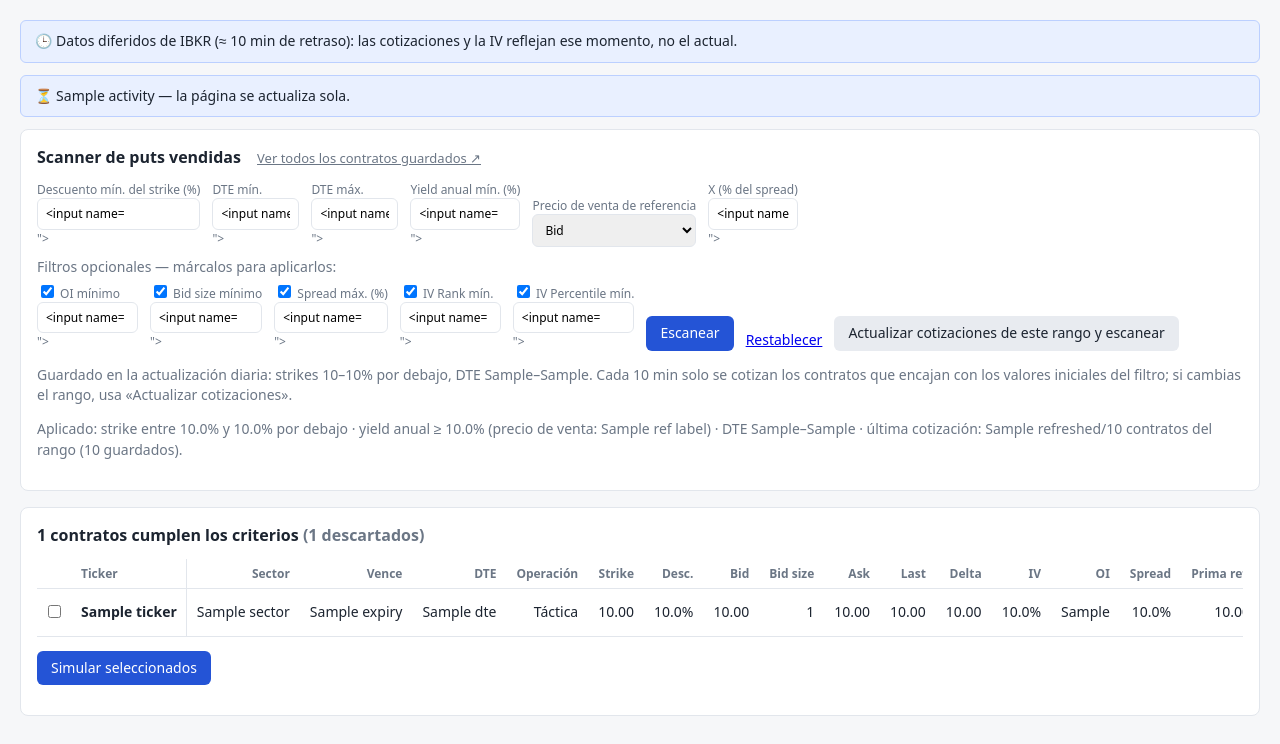
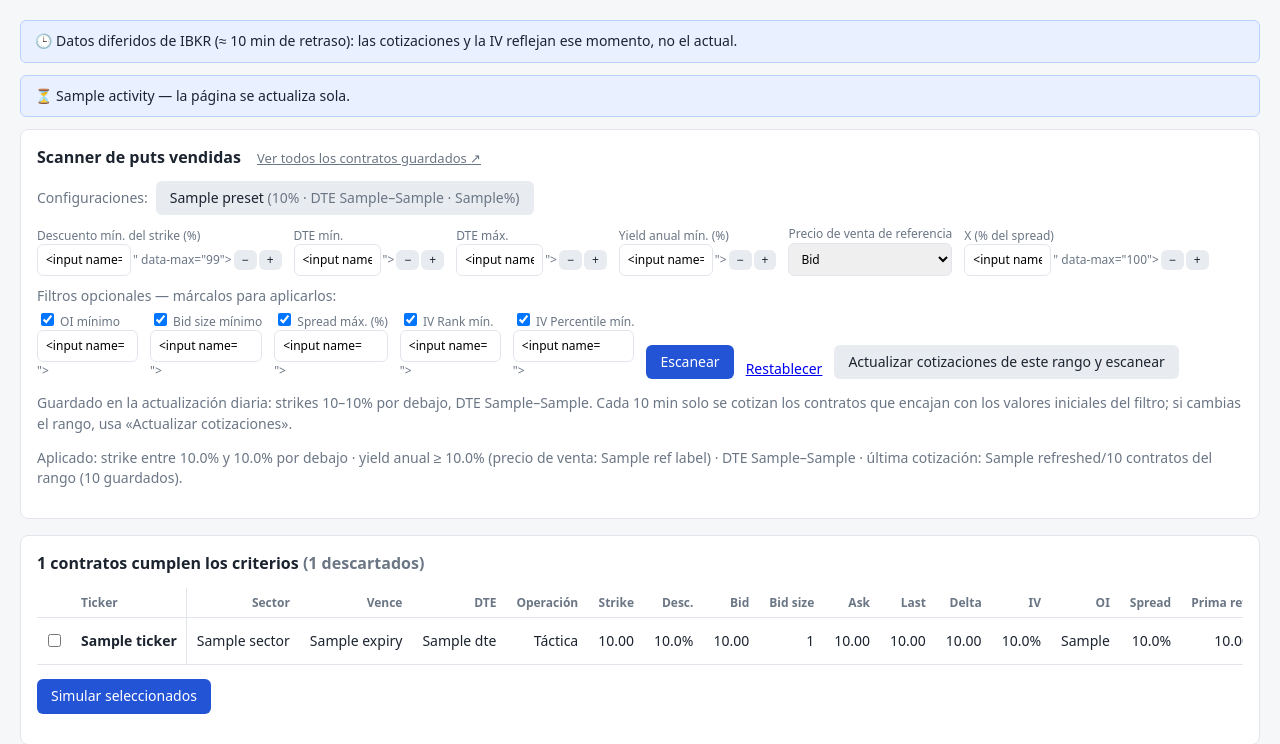
Before and after one commit to marlozano75/ScannerOpcionesApp, a FastAPI app: template src/scanner_opciones/ui/templates/scanner.html in a window 1280 px wide. Shown: the part 96-840 px from the top of the page. Before the commit the page ends 812 px from the top, so only its background shows below. Run offline with FastAPI, Linux system fonts and the light colour scheme; the template is opened without the code that fills it: most values are stand-ins (such as "Sample title", 1, 10 or a date in 2020); form fields are guessed from the names that the template uses.

Commit message:
feat: configuraciones preconfiguradas, botones -/+ y valores por defecto de los filtros opcionales
- scanner.presets: botones que cargan descuento mín., DTE y yield y escanean
  (dte_max null = máximo de la ventana guardada).
- Botones -/+ de 1 en 1 junto a descuento mín., DTE mín./máx., yield y X; escanean al pulsarse.
- scanner.filter_values: las cajas de los filtros opcionales muestran OI 100, bid size 20,
  spread 35, IV Rank 30 e IV Percentile 50 aunque estén desmarcadas; marcar/desmarcar escanea.

Co-Authored-By: Claude Sonnet 5.5 <noreply@anthropic.com>

```diff
--- a/src/scanner_opciones/ui/templates/scanner.html
+++ b/src/scanner_opciones/ui/templates/scanner.html
@@ -1,24 +1,39 @@
 {% extends "base.html" %}
 {% import "_contract_cols.html" as cols %}
+{% macro num(name, size, value, max=none) -%}
+  <span class="stepper"><input name="{{ name }}" id="{{ name }}" size="{{ size }}" value="{{ value }}"{% if max is not none %} data-max="{{ max }}"{% endif %}>
+    <button type="button" class="step secondary" data-d="-1" title="Restar 1 y escanear">−</button><button type="button" class="step secondary" data-d="1" title="Sumar 1 y escanear">+</button></span>
+{%- endmacro %}
 {% block content %}
+<style>
+  .stepper { display:inline-flex; gap:2px; align-items:center; }
+  .stepper button.step { padding:4px 8px; line-height:1; }
+  .presets { margin:0 0 10px; display:flex; gap:8px; align-items:center; flex-wrap:wrap; }
+</style>
 <div class="card">
   <h2>Scanner de puts vendidas
     <a href="/contracts" target="_blank" rel="noopener" class="muted" style="font-size:13px;font-weight:400;margin-left:12px"
        title="Todos los contratos guardados, en otra pestaña">Ver todos los contratos guardados ↗</a></h2>
   <form method="get" action="/scanner" id="scan-form">
     <input type="hidden" name="submitted" value="1">
+    {% if presets %}<div class="presets"><span class="muted">Configuraciones:</span>
+      {% for p in presets %}<button type="button" class="secondary preset" data-discount="{{ p.discount }}" data-dte-min="{{ p.dte_min }}"
+        data-dte-max="{{ p.dte_max }}" data-yield="{{ p.min_yield }}"
+        title="Descuento mín. {{ p.discount }} % · DTE {{ p.dte_min }}–{{ p.dte_max }} · yield anual mín. {{ p.min_yield }} %">{{ p.name }}
+        <span class="muted">({{ p.discount }}% · DTE {{ p.dte_min }}–{{ p.dte_max }} · {{ p.min_yield }}%)</span></button>{% endfor %}
+    </div>{% endif %}
     <div class="filters">
-      <label>Descuento mín. del strike (%) <input name="discount" id="discount" size="6" value="{{ form.discount }}"></label>
-      <label>DTE mín. <input name="dte_min" id="dte_min" size="5" value="{{ form.dte_min }}"></label>
-      <label>DTE máx. <input name="dte_max" id="dte_max" size="5" value="{{ form.dte_max }}"></label>
-      <label>Yield anual mín. (%) <input name="min_yield" id="min_yield" size="6" value="{{ form.min_yield }}"></label>
+      <label>Descuento mín. del strike (%) {{ num("discount", 6, form.discount, 99) }}</label>
+      <label>DTE mín. {{ num("dte_min", 5, form.dte_min) }}</label>
+      <label>DTE máx. {{ num("dte_max", 5, form.dte_max) }}</label>
+      <label>Yield anual mín. (%) {{ num("min_yield", 6, form.min_yield) }}</label>
       <label>Precio de venta de referencia
         <select name="ref" id="ref">
           <option value="bid" {{ 'selected' if form.ref == 'bid' }}>Bid</option>
           <option value="mid" {{ 'selected' if form.ref == 'mid' }}>Mid (media bid/ask)</option>
           <option value="bid_plus_spread" {{ 'selected' if form.ref == 'bid_plus_spread' }}>Bid + X % del spread</option>
         </select></label>
-      <label id="ref_x_label" {{ 'hidden' if form.ref != 'bid_plus_spread' }}>X (% del spread) <input name="ref_x" id="ref_x" size="5" value="{{ form.ref_x }}"></label>
+      <label id="ref_x_label" {{ 'hidden' if form.ref != 'bid_plus_spread' }}>X (% del spread) {{ num("ref_x", 5, form.ref_x, 100) }}</label>
     </div>
     <p class="muted" style="margin:10px 0 4px">Filtros opcionales — márcalos para aplicarlos:</p>
     <div class="filters">
@@ -53,10 +68,36 @@
   document.getElementById('ref').addEventListener('change', function () {
     document.getElementById('ref_x_label').hidden = (this.value !== 'bid_plus_spread');
   });
+  // Configuraciones preconfiguradas: cargan sus valores en el formulario (el resto de filtros se conserva) y escanean
+  const form = document.getElementById('scan-form');
+  document.querySelectorAll('button.preset').forEach(function (b) {
+    b.addEventListener('click', function () {
+      document.getElementById('discount').value = b.dataset.discount;
+      document.getElementById('dte_min').value = b.dataset.dteMin;
+      document.getElementById('dte_max').value = b.dataset.dteMax;
+      document.getElementById('min_yield').value = b.dataset.yield;
+      form.submit();
+    });
+  });
+  // Botones − / + de cada caja: suman o restan 1 y escanean (varios clics seguidos se acumulan en un solo escaneo)
+  let timer = null;
+  document.querySelectorAll('button.step').forEach(function (b) {
+    b.addEventListener('click', function () {
+      const input = b.parentElement.querySelector('input');
+      const cur = parseFloat(String(input.value).replace(',', '.'));
+      let v = (isNaN(cur) ? 0 : cur) + parseInt(b.dataset.d, 10);
+      const max = input.dataset.max !== undefined ? parseFloat(input.dataset.max) : Infinity;
+      v = Math.min(max, Math.max(0, Math.round(v * 10000) / 10000));
+      input.value = v;
+      clearTimeout(timer);
+      timer = setTimeout(function () { form.submit(); }, 400);
+    });
+  });
   document.querySelectorAll('label.opt').forEach(function (l) {
     const cb = l.querySelector('input[type=checkbox]'), tx = l.querySelector('input:not([type=checkbox])');
     const sync = function () { tx.style.opacity = cb.checked ? 1 : .45; };
     cb.addEventListener('change', sync); sync();
+    cb.addEventListener('change', function () { form.submit(); });   // marcar o desmarcar un filtro opcional escanea
   });
 </script>
 {% if error %}<div class="banner err">{{ error }}</div>{% endif %}
--- a/src/scanner_opciones/ui/web.py
+++ b/src/scanner_opciones/ui/web.py
@@ -264,9 +264,13 @@ def create_app(
             "ivr": ("min_iv_rank", float, base.min_iv_rank),
             "ivp": ("min_iv_percentile", float, base.min_iv_percentile),
         }
+        fv = service.settings.scanner.filter_values
+        shown = {"oi": fv.min_oi, "bidsize": fv.min_bid_size, "spread": fv.max_spread_pct,
+                 "ivr": fv.min_iv_rank, "ivp": fv.min_iv_percentile}
         for key, (_, _, cfg_value) in optional.items():   # estado inicial desde la configuración
             form[f"use_{key}"] = cfg_value is not None
-            form[key] = "" if cfg_value is None else _fmt(cfg_value)
+            # desmarcado: la caja muestra su valor por defecto (marcarlo lo aplica)
+            form[key] = _fmt(cfg_value if cfg_value is not None else shown[key])
 
         criteria, error, warnings = None, None, []
         try:
@@ -328,7 +332,11 @@ def create_app(
                 PriceReference.MID: "mid (media bid/ask)",
                 PriceReference.BID_PLUS_SPREAD: f"bid + {c.price_spread_pct:g}% del spread",
             }[c.price_reference]
-        return render(request, "scanner.html", out=out, ref_label=ref_label, watch_data=True,
+        cand = service.settings.scanner.candidates
+        presets = [dict(name=p.name, discount=_fmt(p.strike_below_pct_min), dte_min=p.dte_min,
+                        dte_max=p.dte_max if p.dte_max is not None else cand.dte_max,
+                        min_yield=_fmt(p.min_annual_yield_pct)) for p in service.settings.scanner.presets]
+        return render(request, "scanner.html", out=out, ref_label=ref_label, watch_data=True, presets=presets,
                       candidates=service.settings.scanner.candidates,
                       report=service.state.last_refresh_report, **parsed)
 
```
Also changed, not shown: CLAUDE.md (+1 -1 lines), ESPECIFICACION_TECNICA.md (+2 -0 lines), config/config.example.yaml (+9 -0 lines), src/scanner_opciones/config/settings.py (+34 -0 lines), tests/integration/test_web.py (+31 -0 lines), tests/unit/test_settings.py (+15 -0 lines).
